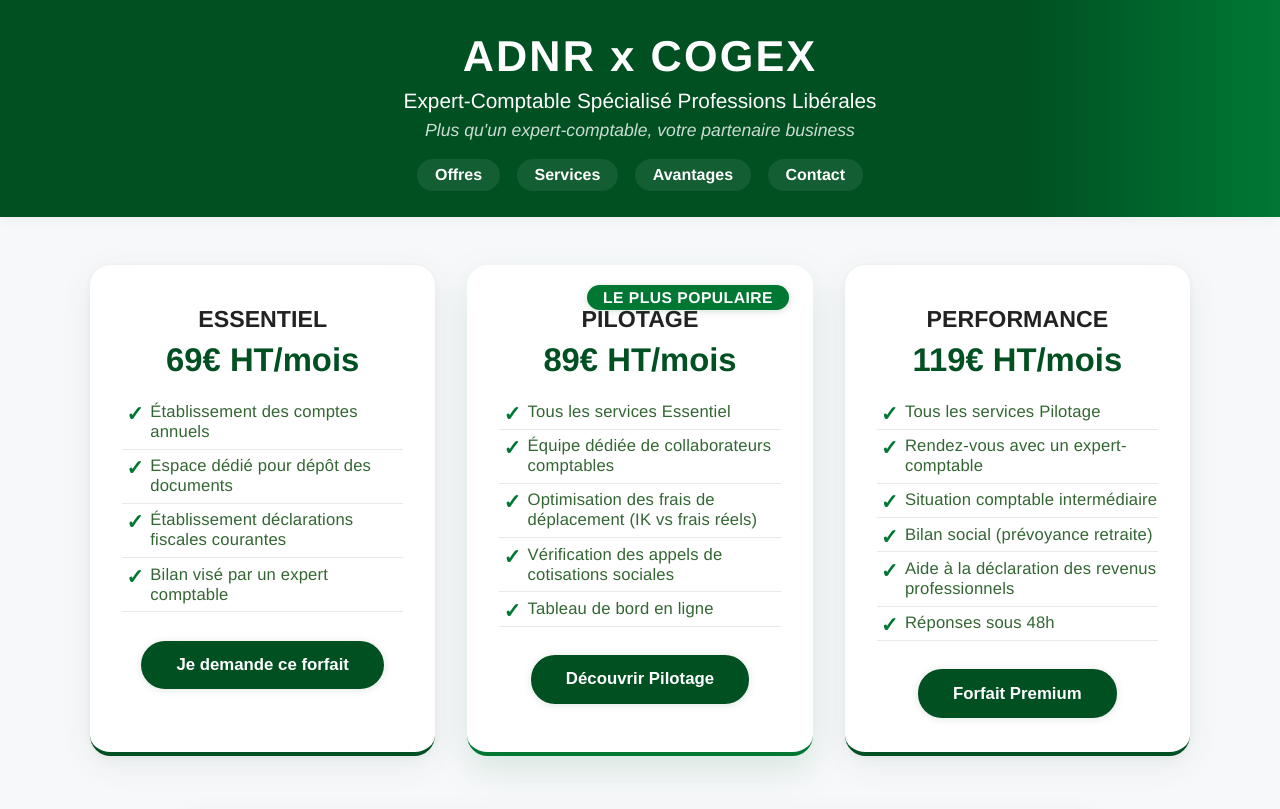
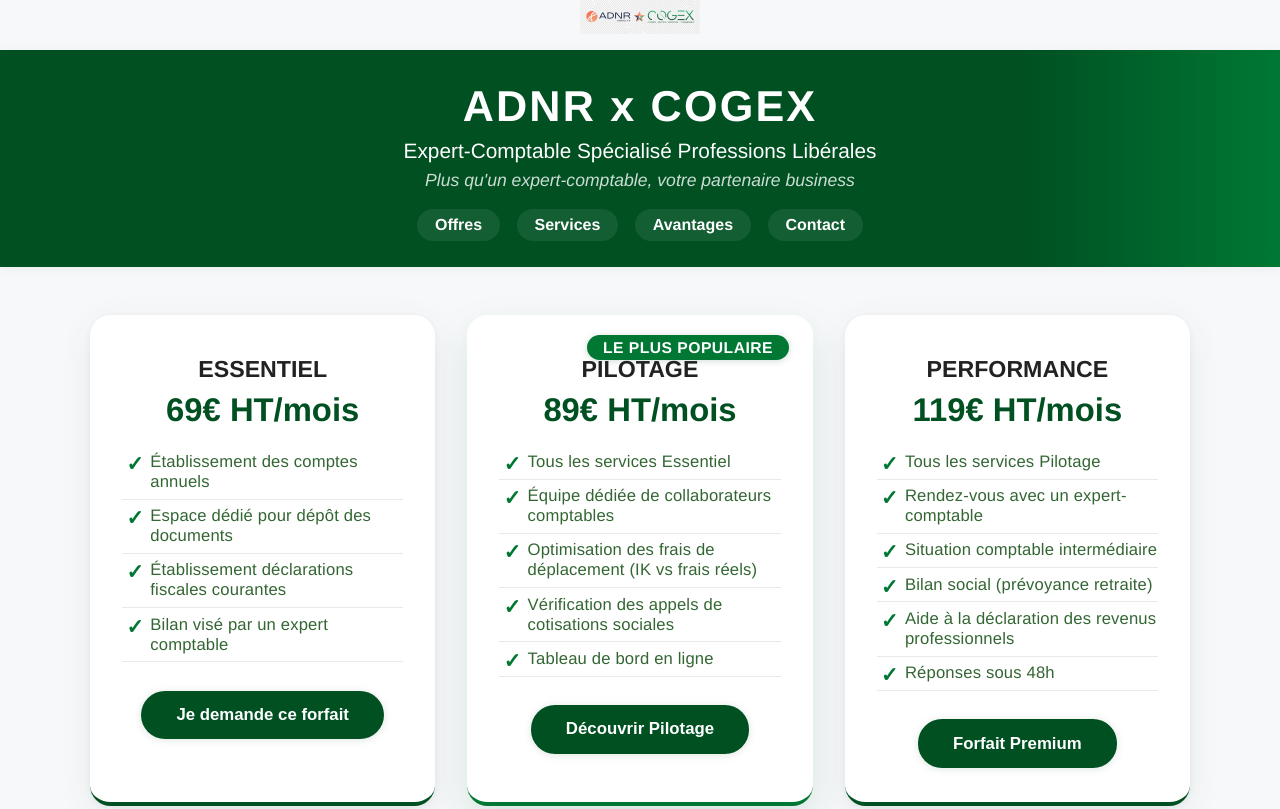
Before and after one commit to FlorentCogex/adnrxcogex.github.io, a plain HTML site: page index.html in a window 1280 px wide. Shown: the top 809 px of the page. Drawn offline with Linux system fonts and the light colour scheme.

Commit message:
Update index.html

```diff
--- a/index.html
+++ b/index.html
@@ -3,6 +3,7 @@
 <head>
   <meta charset="UTF-8" />
   <meta name="viewport" content="width=device-width,initial-scale=1.0"/>
+  <img src="ADNRxCOGEXV.png" alt="Logo COGEX" style="width:120px; display:block; margin:0 auto 1rem auto;">
   <title>ADNR x COGEX - Plaquette digitale</title>
   <meta name="description" content="ADNR x COGEX - Plaquette interactive pour professions libérales et santé intégrative">
   <style>
```
